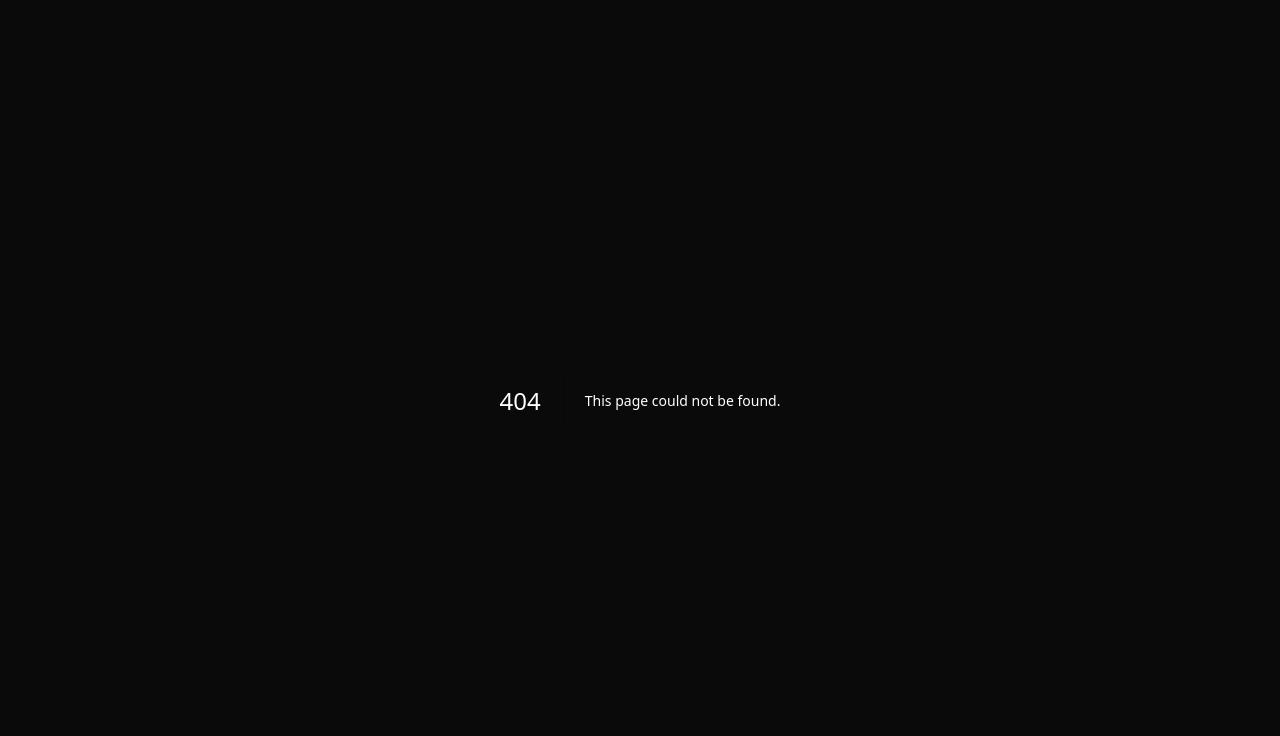
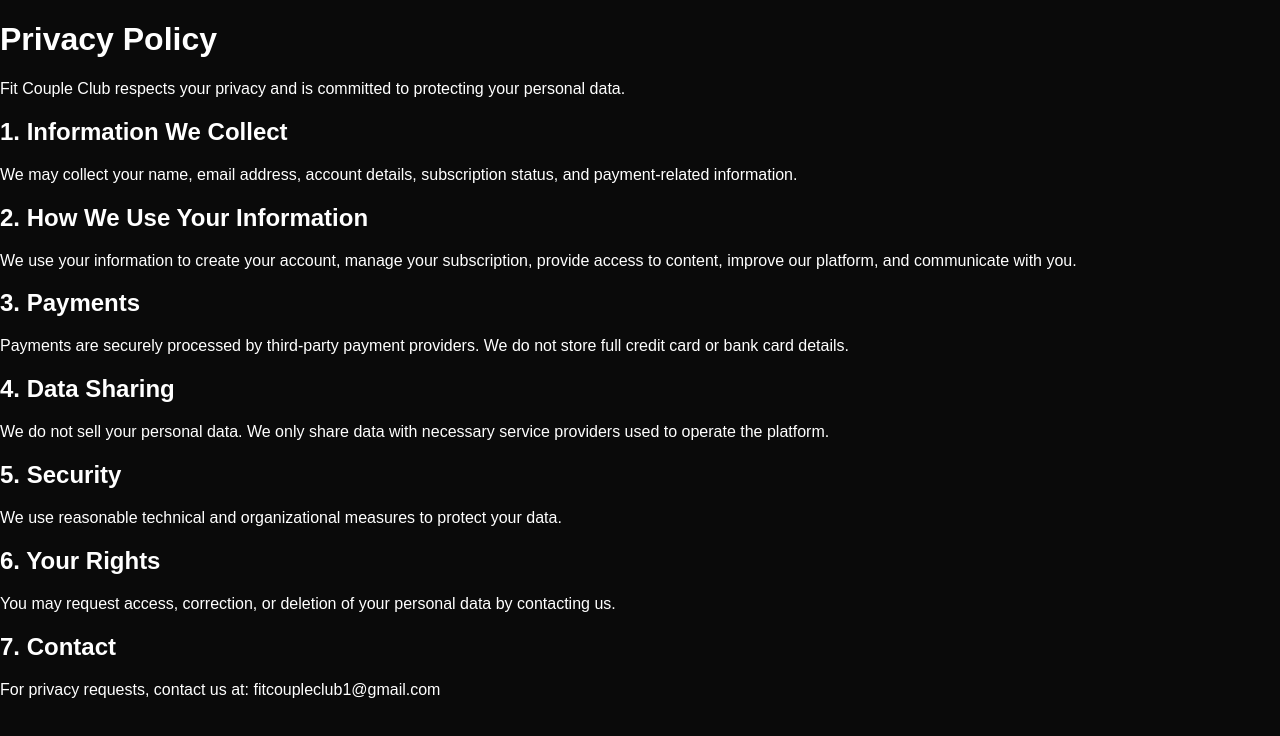
Before and after one commit to nielsvdz-ops/fit-couple-club, a Next.js app: page /privacy in a window 1280 px wide. Before the commit this address had no page. Shown: the top 736 px of the page. Built offline with nearby package versions, Linux system fonts and the light colour scheme.

Commit message:
Create page.jsx

```diff
--- /dev/null
+++ b/app/privacy/page.jsx
@@ -0,0 +1,80 @@
+export const metadata = {
+  title: "Privacy Policy | Fit Couple Club",
+  description: "Privacy Policy for Fit Couple Club.",
+};
+
+export default function PrivacyPage() {
+  return (
+    <main className="min-h-screen bg-black text-white px-6 py-16">
+      <div className="mx-auto max-w-3xl">
+        <h1 className="text-4xl font-bold mb-8">Privacy Policy</h1>
+
+        <div className="space-y-6 text-white/80 leading-relaxed">
+          <p>
+            Fit Couple Club respects your privacy and is committed to protecting your personal data.
+          </p>
+
+          <h2 className="text-2xl font-semibold text-white">1. Information We Collect</h2>
+          <p>
+            We may collect your name, email address, account details, subscription status,
+            and payment-related information.
+          </p>
+
+          <h2 className="text-2xl font-semibold text-white">2. How We Use Your Information</h2>
+          <p>
+            We use your information to create your account, manage your subscription,
+            provide access to content, improve our platform, and communicate with you.
+          </p>
+
+          <h2 className="text-2xl font-semibold text-white">3. Payments</h2>
+          <p>
+            Payments are securely processed by third-party payment providers. We do not
+            store full credit card or bank card details.
+          </p>
+
+          <h2 className="text-2xl font-semibold text-white">4. Data Sharing</h2>
+          <p>
+            We do not sell your personal data. We only share data with necessary service
+            providers used to operate the platform.
+          </p>
+
+          <h2 className="text-2xl font-semibold text-white">5. Security</h2>
+          <p>
+            We use reasonable technical and organizational measures to protect your data.
+          </p>
+
+          <h2 className="text-2xl font-semibold text-white">6. Your Rights</h2>
+          <p>
+            You may request access, correction, or deletion of your personal data by contacting us.
+          </p>
+
+          <h2 className="text-2xl font-semibold text-white">7. Contact</h2>
+          <p>
+            For privacy requests, contact us at: fitcoupleclub1@gmail.com
+          </p>
+        </div>
+      </div>
+    </main>
+  );
+}
+const footer = {
+  borderTop: "1px solid rgba(255,255,255,0.08)",
+  padding: "30px 24px",
+  color: "rgba(255,255,255,0.58)",
+  textAlign: "center",
+};
+
+const footerLinks = {
+  display: "flex",
+  justifyContent: "center",
+  gap: "18px",
+  flexWrap: "wrap",
+  marginTop: "14px",
+};
+
+const footerLink = {
+  color: "rgba(255,255,255,0.72)",
+  textDecoration: "none",
+  fontSize: "14px",
+  fontWeight: "700",
+};
```
